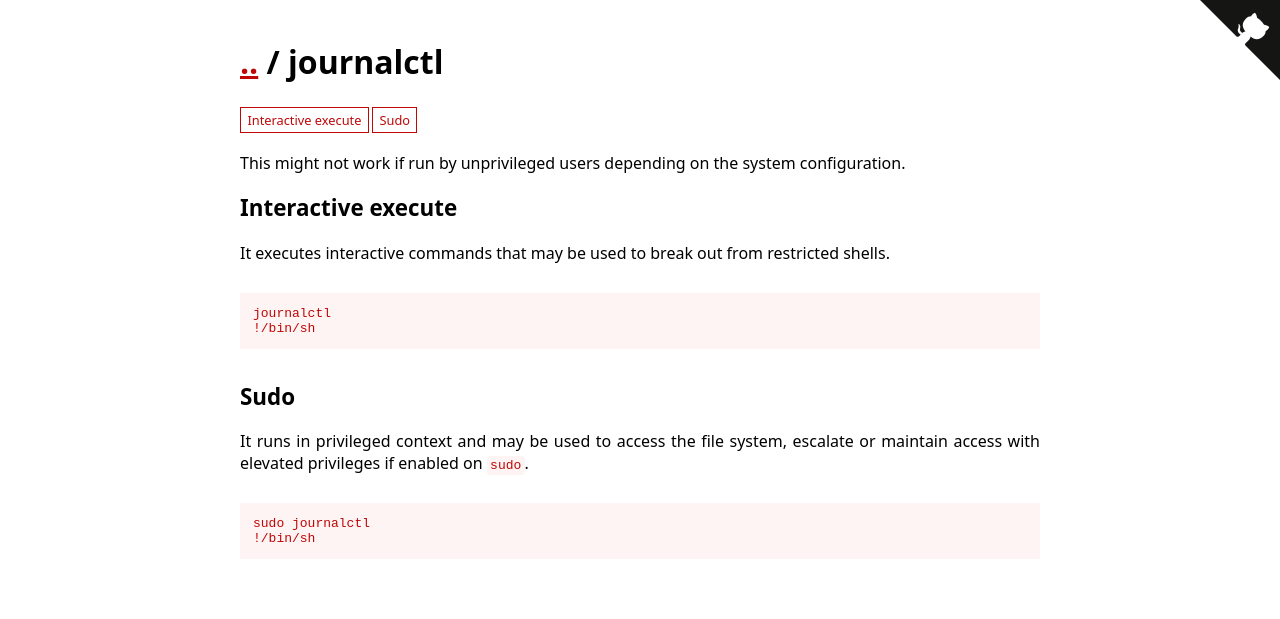
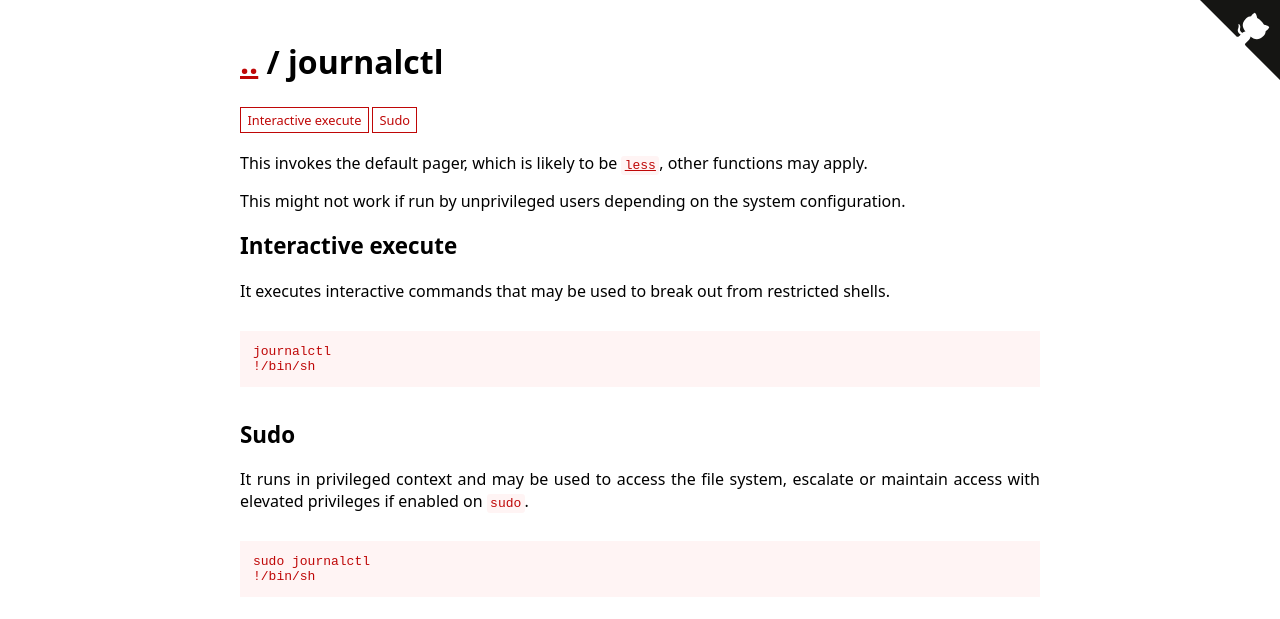
Before and after one commit to GTFOBins/GTFOBins.github.io, a Jekyll site: the page built from _gtfobins/journalctl.md, in a window 1280 px wide. Shown: the top 619 px of the page. Built offline with Jekyll 4.4.1, drawn with Linux system fonts in a browser that asks for light colours.

Commit message:
Add info about pager in journalctl
Close #25.

```diff
--- a/_gtfobins/journalctl.md
+++ b/_gtfobins/journalctl.md
@@ -1,5 +1,8 @@
 ---
-description: This might not work if run by unprivileged users depending on the system configuration.
+description: |
+  This invokes the default pager, which is likely to be [`less`](/gtfobins/less/), other functions may apply.
+
+  This might not work if run by unprivileged users depending on the system configuration.
 functions:
   execute-interactive:
     - code: |
```
